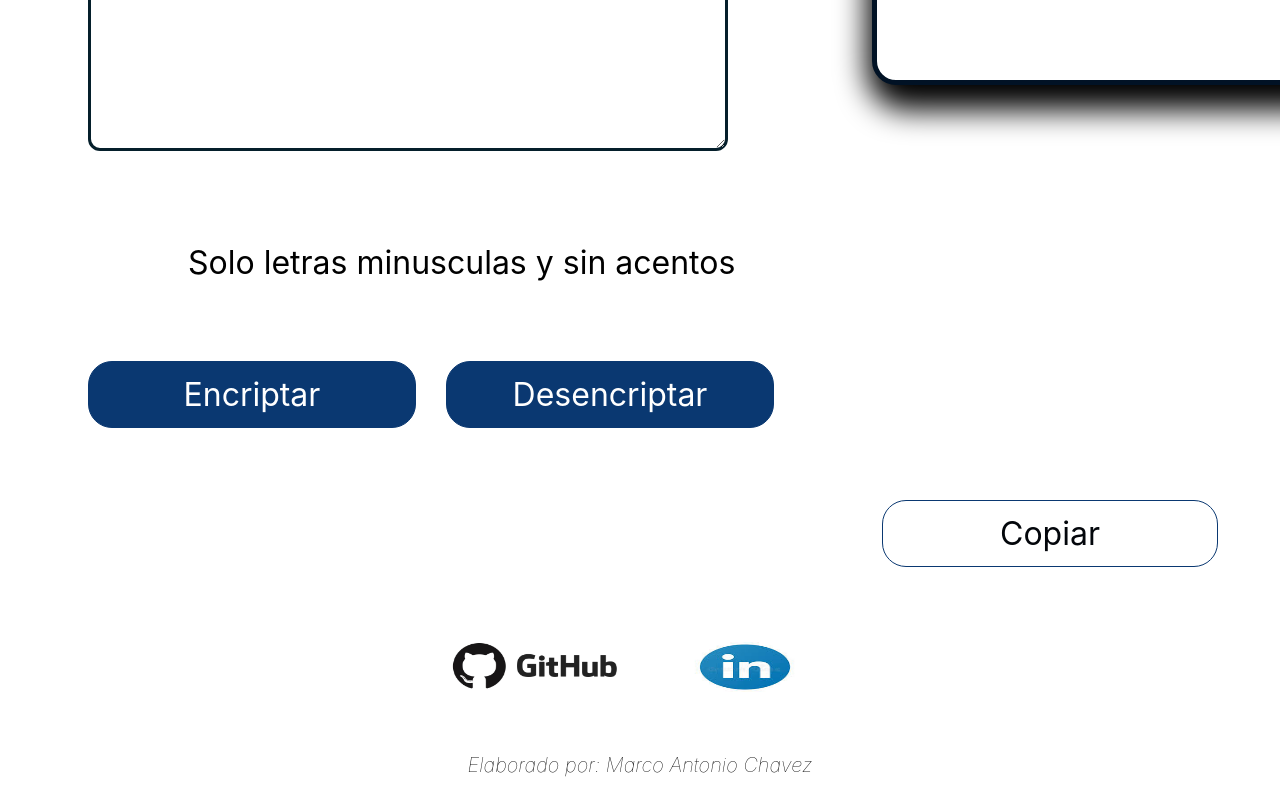
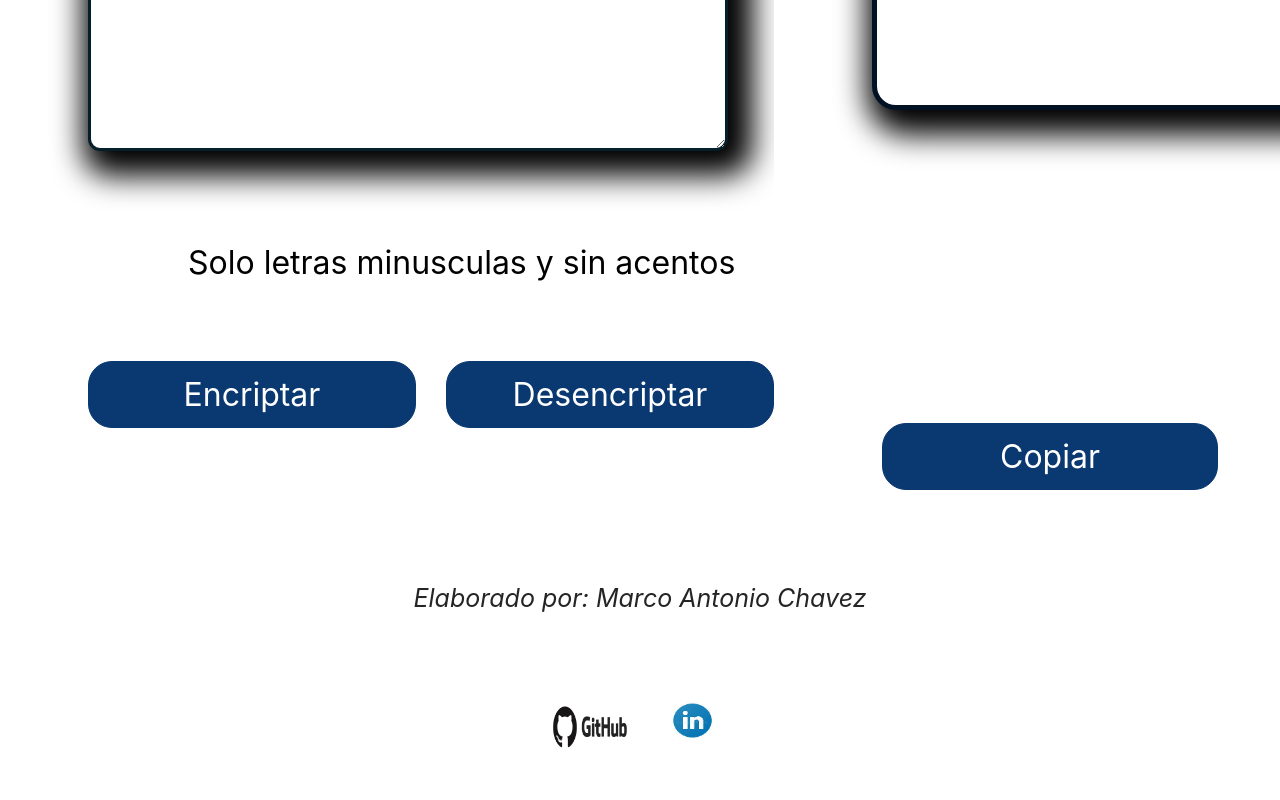
Before and after one commit to MarcoChavez08/Challenge-encriptador, a plain HTML site: page index.html in a window 1280 px wide. Shown: the part 485-1285 px from the top of the page. Drawn offline with Linux system fonts and the light colour scheme.

Commit message:
cambio de estilos

```diff
--- a/index.html
+++ b/index.html
@@ -35,16 +35,17 @@
 
     </main>
     <script src="script.js"></script>
+    <footer>
+        <div>
+        <p class="texto-footer">Elaborado por: Marco Antonio Chavez</p>
+        </div>
+        <div class="redes-sociales">
+            <a href="https://github.com/MarcoChavez08"><img src="Imagenes/github.jpg" class="github"></a>
+            <a href="https://www.linkedin.com/in/marco-antonio-ch%C3%A1vez-l%C3%B3pez-a169a1151"><img src="Imagenes/linkedin.jpg" class="linkedin"></a>
+        </div>
+    </footer>
 </body>
 
-<footer class="footer">
-    <div class="area-footer">
-        <div class="redesSociales">
-            <a href="https://github.com/MarcoChavez08"  ><img src="Imagenes/github.jpg" alt="icono github" class="red-social"></a>
-            <a href="https://www.linkedin.com/in/marco-antonio-ch%C3%A1vez-l%C3%B3pez-a169a1151/"><img src="Imagenes/linkedin.jpg" alt="icono de linkedin" class="red-social"></a>
 
-        </div>
-    <p class="diseno-footer">Elaborado por: Marco Antonio Chavez</p>
-    </div>
-</footer>
+
 </html>
--- a/style.css
+++ b/style.css
@@ -1,5 +1,5 @@
 *{
-    background:#FFFFFF ;
+    background:#FFFFFF;
     font-family: 'Inter';
     font-weight: 400;
     font-size: 32px;
@@ -23,6 +23,7 @@ main{
     color:#0A3871;
     margin-top: 90px;
     text-transform: lowercase;
+    box-shadow: 10px 10px 30px 15px #000000;
 }
 ::placeholder{color:#0A3871; }
 .text-area:focus{
@@ -38,7 +39,7 @@ main{
     border-radius: 24px;
     color:#0A3871;
     margin-left: 98px;
-    margin-top: 20px;
+    margin-top: 45px;
     padding-left: 20px;
     position: relative;
 }
@@ -52,6 +53,7 @@ main{
 .botones{
     display: flex;
     margin-top: 18px;
+    flex-direction: row;
 }
 .btn-desencriptar{
     background-color: #0A3871;
@@ -76,41 +78,44 @@ main{
 
 .copiar{
     border: 1px solid #0A3871;
+    background-color: #0A3871;
     border-radius: 24px;
-    color: #03060b;
+    color: #FFFFFF;
     cursor: pointer;
     height: 67px;
     margin-left: 108px;
-    margin-top: 402px;
-    position: flex;
+    margin-top: 300px;
+
     width:336px;
 }
 
 
 
-.diseno-footer{
-
+footer .texto-footer{
+    padding: 40px;
     text-align: center;
-    font-size: 20px;
-    font-weight: 100;
-    font-style: oblique;
     background: #FFFFFF;
 }
 
-
-.redesSociales{
-    display: flex;
-    justify-content: center;
-    align-items: center;
-    background: #FFFFFF;
-}
-.red-social{
-
-    width: 200px;
-    height: 100px;
-    background: #FFFFFF;
+.texto-footer{
+    color:#252525;
+    font-style: oblique;
+    font-size: 25px;
 }
 
-.redesSociales a:not(:last-child){
-    margin-right: 10px;
+.redes-sociales{
+    justify-content: center;
+    display: flex;
 }
+.github{
+    height: 90px;
+    width:90px;
+    justify-content: center;
+}
+
+.linkedin{
+    height: 75px;
+    width: 85px;
+    justify-content: center;
+    margin-left: 15px;
+}
```
